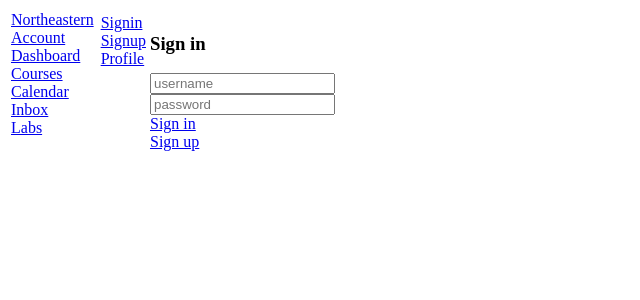
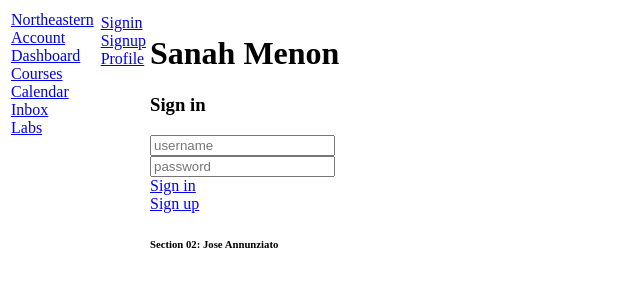
Before and after one commit to sanahmenon1/kambaz-next-js, a Next.js app: page /account/signin in a window 1280 px wide. Shown: the top 300 px of the page, without its empty margins (0-640 px from the left). Built offline with nearby package versions, Linux system fonts and the light colour scheme.

Commit message:
name visible

```diff
--- a/app/(kambaz)/account/signin/page.tsx
+++ b/app/(kambaz)/account/signin/page.tsx
@@ -2,10 +2,13 @@ import Link from "next/link";
 export default function Signin() {
  return (
     <div id="wd-signin-screen">
+    <h1>Sanah Menon </h1>
       <h3>Sign in</h3>
       <input className="wd-username" placeholder="username" /> <br />
       <input className="wd-password" placeholder="password" type="password" /> <br />
       <Link id="wd-signin-btn" href="/dashboard"> Sign in </Link> <br />
       <Link id="wd-signup-link" href="signup"> Sign up </Link>
+
+      <h6>Section 02: Jose Annunziato</h6>
     </div>
 );}
```
